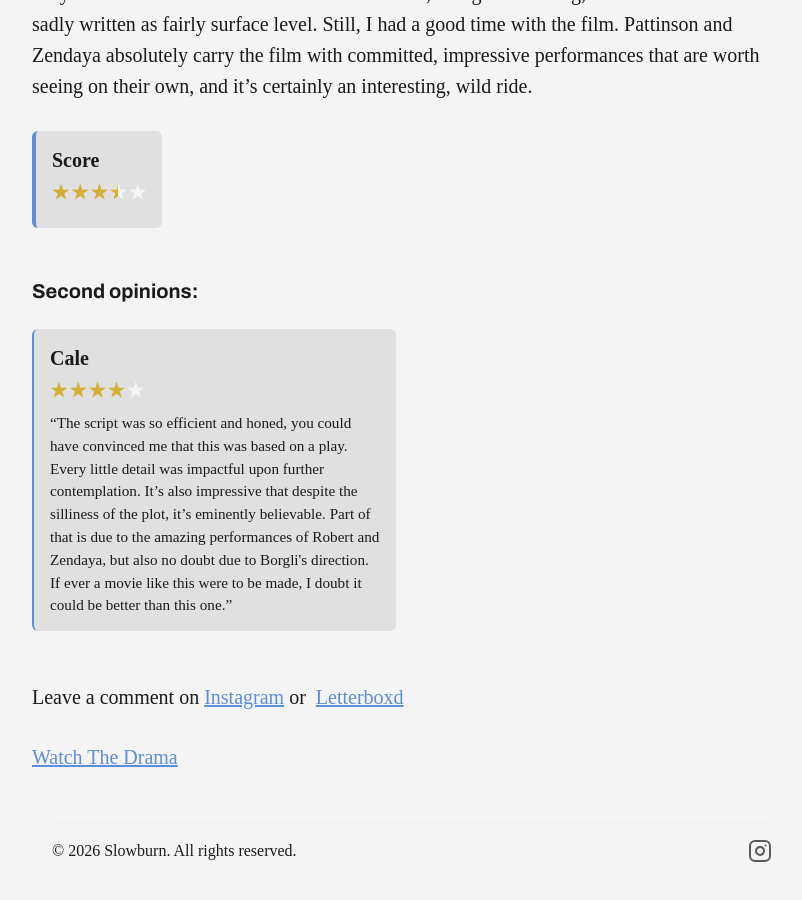
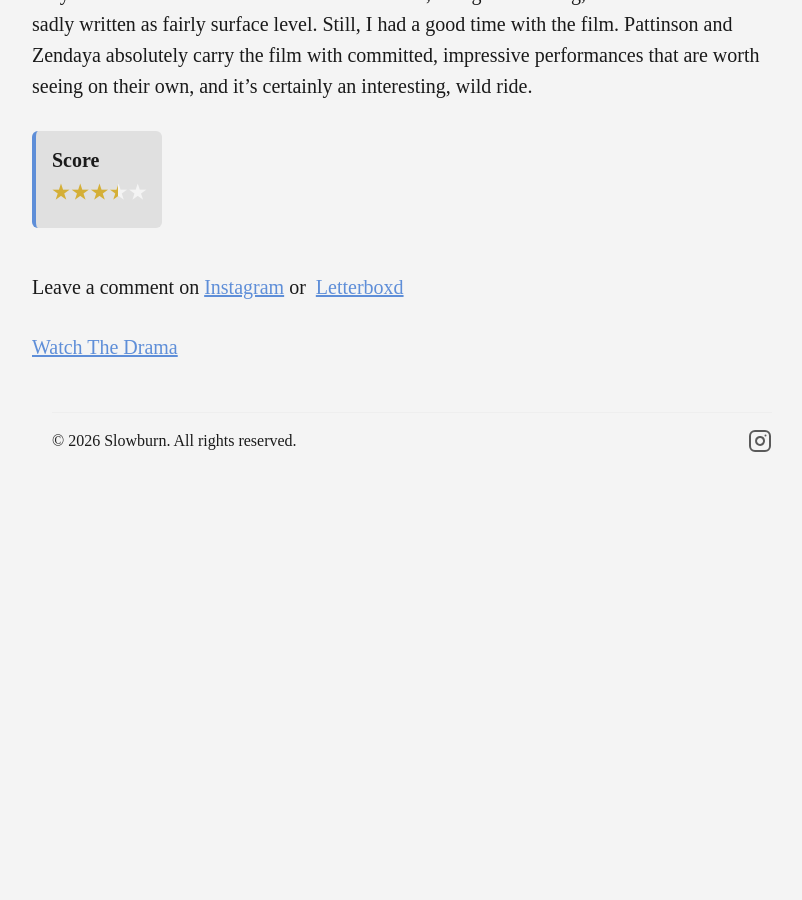
Before and after one commit to Slowburn-Movies/slowburn-movies.github.io, a Jekyll site: the page built from _posts/2026-04-5-the-drama.md, in a window 1280 px wide and 900 px high, scrolled down 3750 px. Shown: the whole window, without its empty margins (228-1030 px from the left). Built offline with Jekyll 4.4.1, drawn with Linux system fonts in a browser that asks for light colours; some web fonts are replaced; after the commit the page ends 4239 px from its top, so only the background shows below that.

Commit message:
Update 2026-04-5-the-drama.md

```diff
--- a/_posts/2026-04-5-the-drama.md
+++ b/_posts/2026-04-5-the-drama.md
@@ -10,10 +10,6 @@ release_year: 2026
 director: "Kristoffer Borgli"
 
 rating: 3.5
-other_ratings:
-  - author: "Cale"
-    rating: 4
-    verdict: "The script was so efficient and honed, you could have convinced me that this was based on a play. Every little detail was impactful upon further contemplation. It’s also impressive that despite the silliness of the plot, it’s eminently believable. Part of that is due to the amazing performances of Robert and Zendaya, but also no doubt due to Borgli's direction. If ever a movie like this were to be made, I doubt it could be better than this one."
 
 view_link: https://a24films.com/films/the-drama
 letterboxd_link: https://letterboxd.com/jeffdelay/film/the-drama/
```
